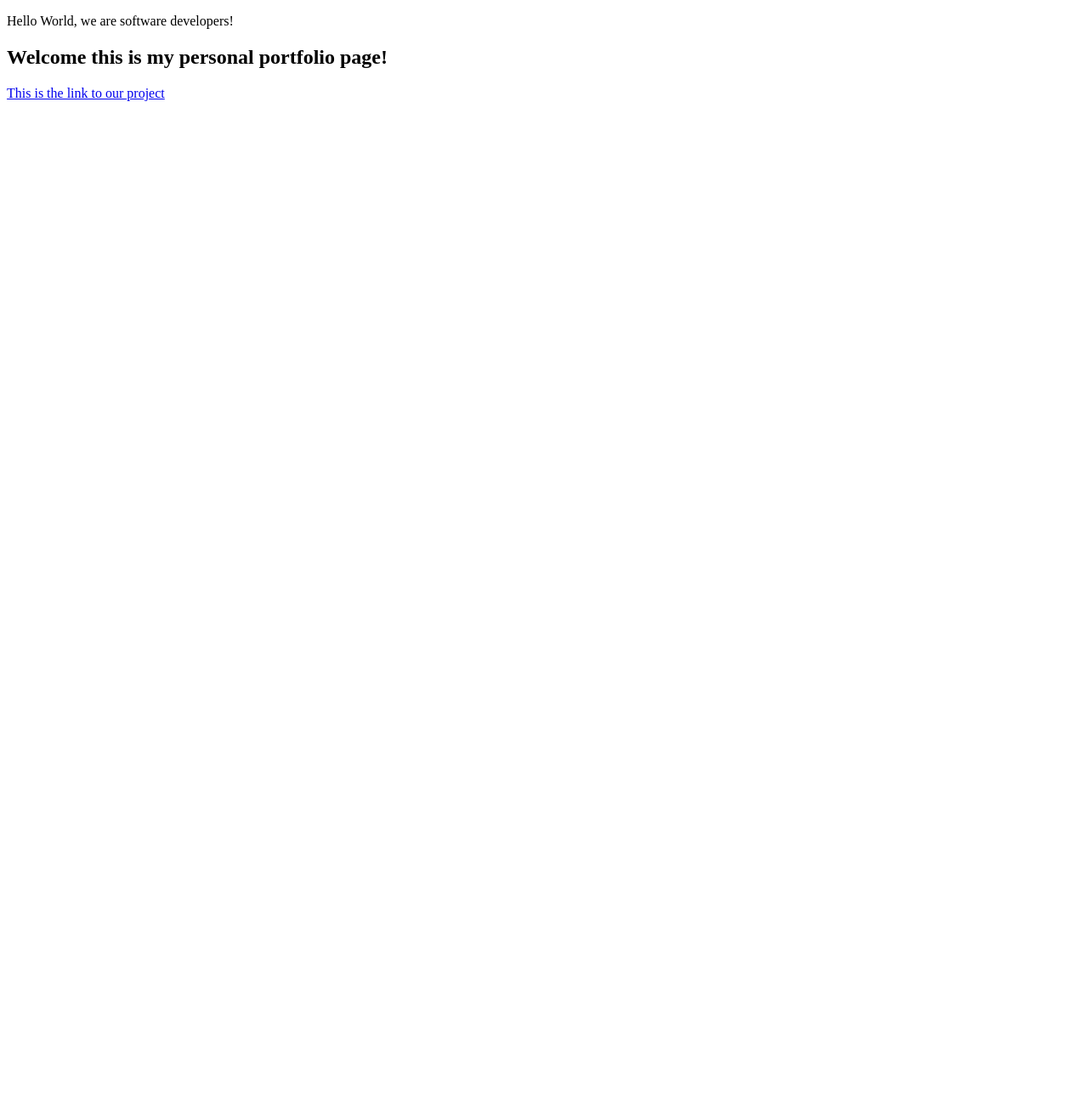
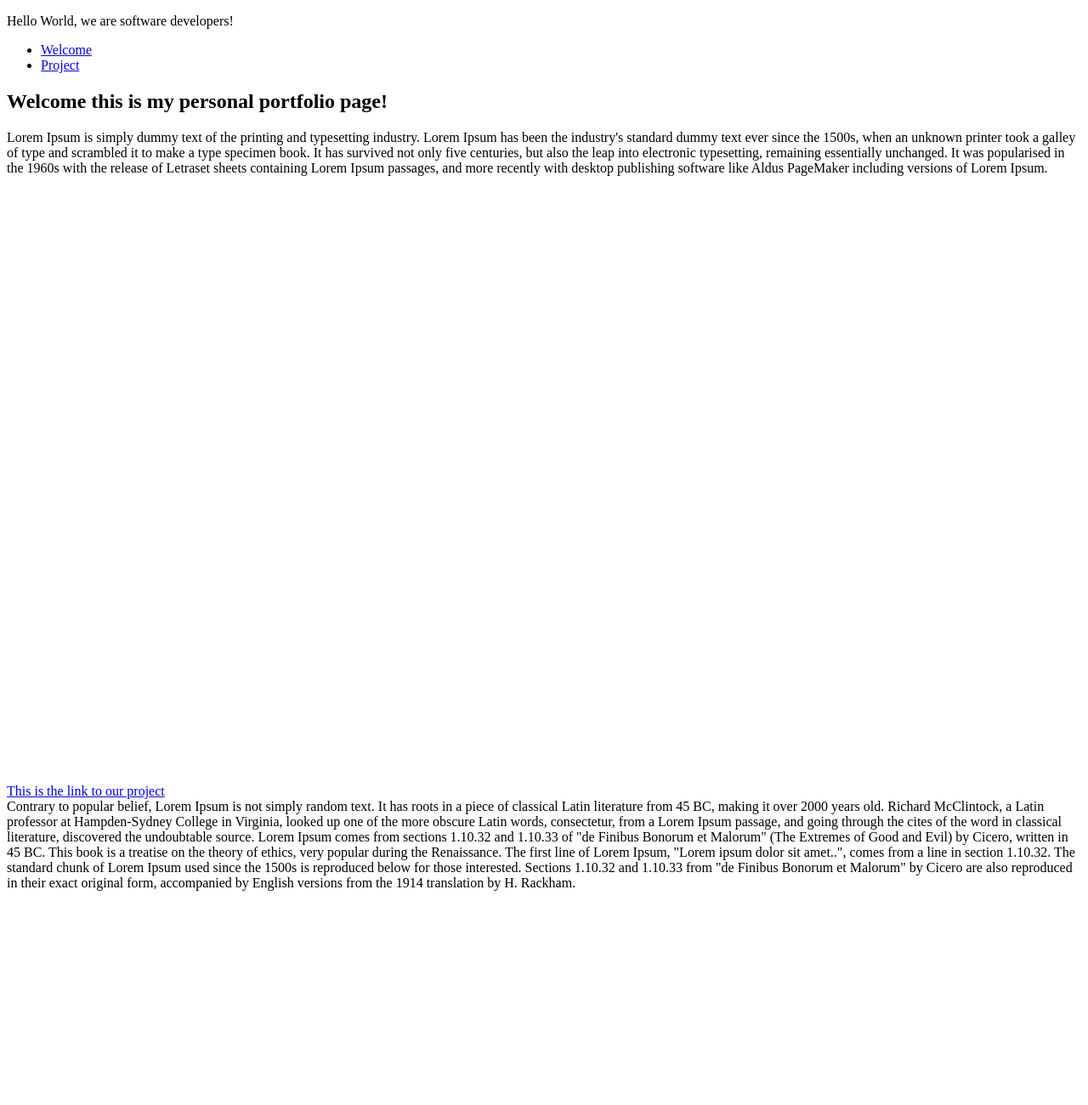
Before and after one commit to sunedi/edi-ritta, a plain HTML site: page index.html in a window 1280 px wide. Shown: the top 1300 px of the page at 85% size. Before the commit the page ends 800 px from the top, so only its background shows below. Drawn offline with Linux system fonts and the light colour scheme.

Commit message:
added story 7 and 8

```diff
--- a/css/style.css
+++ b/css/style.css
@@ -0,0 +1,3 @@
+<style>
+    section { height: 100vh; }
+</style>
--- a/index.html
+++ b/index.html
@@ -4,18 +4,37 @@
     <meta charset="UTF-8">
     <title>Fork Me! FCC: Test Suite Template</title>
     <link rel="stylesheet" href="css/style.css">
+    <style>
+    section { height: 100vh; }
+  </style>
   </head>
-
   <body>
     <script src="https://cdn.freecodecamp.org/testable-projects-fcc/v1/bundle.js"></script>
 
     <p>Hello World, we are software developers!</p>
-    <nav id="navbar"> </nav>
-    <section id="welcome-section" > <h1> Welcome this is my personal portfolio page!</h1> </section>
+    <nav id="navbar" overflow-x: hidden;>
+      <ul>
+        <li><a href="#welcome-section">Welcome</a></li>
+        <li><a href="#projects">Project </a></li>
+      </ul>
+    </nav>
 
-    <section id="projects">
-      <p class="project-tile" > <a href="https://github.com/sunedi/edi-ritta"> This is the link to our project</a> </p>
+    <section id="welcome-section" name="welcome-section">
+      <div>
+        <h1> Welcome this is my personal portfolio page!</h1>
+        <p>Lorem Ipsum is simply dummy text of the printing and typesetting industry. Lorem Ipsum has been the industry's standard dummy text ever since the 1500s, when an unknown printer took a galley of type and scrambled it to make a type specimen book. It has survived not only five centuries, but also the leap into electronic typesetting, remaining essentially unchanged. It was popularised in the 1960s with the release of Letraset sheets containing Lorem Ipsum passages, and more recently with desktop publishing software like Aldus PageMaker including versions of Lorem Ipsum.</p>
+      </div>
     </section>
+
+    <section id="projects" name="projects">
+      <div>
+      <p class="project-tile" > <a href="https://github.com/sunedi/edi-ritta"> This is the link to our project</a><br>
+        Contrary to popular belief, Lorem Ipsum is not simply random text. It has roots in a piece of classical Latin literature from 45 BC, making it over 2000 years old. Richard McClintock, a Latin professor at Hampden-Sydney College in Virginia, looked up one of the more obscure Latin words, consectetur, from a Lorem Ipsum passage, and going through the cites of the word in classical literature, discovered the undoubtable source. Lorem Ipsum comes from sections 1.10.32 and 1.10.33 of "de Finibus Bonorum et Malorum" (The Extremes of Good and Evil) by Cicero, written in 45 BC. This book is a treatise on the theory of ethics, very popular during the Renaissance. The first line of Lorem Ipsum, "Lorem ipsum dolor sit amet..", comes from a line in section 1.10.32.
+        The standard chunk of Lorem Ipsum used since the 1500s is reproduced below for those interested. Sections 1.10.32 and 1.10.33 from "de Finibus Bonorum et Malorum" by Cicero are also reproduced in their exact original form, accompanied by English versions from the 1914 translation by H. Rackham.
+       </p>
+       </div>
+    </section>
+    <a href="https://github.com/sunedi/edi-ritta" id="profile-link" target="_blank">Check out our github here</a>
     <script  src="js/index.js"></script>
   </body>
 </html>
```
